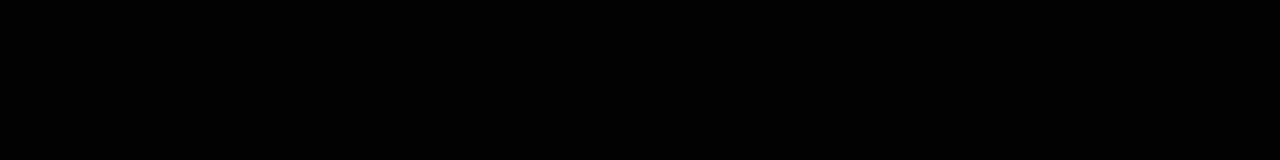
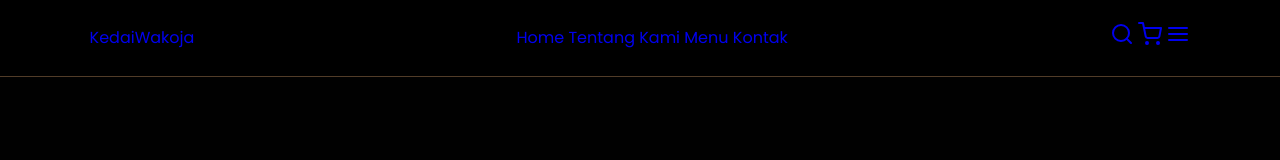
Before and after one commit to Dhanirhama/kedai-kopi-wakoja, a plain HTML site: page index.html in a window 1280 px wide. Drawn offline with nearby package versions, Linux system fonts and the light colour scheme.

Commit message:
membuat navbar

```diff
--- a/css/style.css
+++ b/css/style.css
@@ -18,3 +18,18 @@ body {
     background-color: var(--bg);
     color: #fff;
 }
+
+/* navbar */
+.navbar {
+    display: flex;
+    justify-content: space-between;
+    align-items: center;
+    padding: 1.4rem 7%;
+    background-color: rgba(1, 1, 1, 0.8);
+    border-bottom: 1px solid #513c28;
+    position: fixed;
+    top: 0;
+    left: 0;
+    right: 0;
+    z-index: 99999;
+}
--- a/index.html
+++ b/index.html
@@ -20,7 +20,20 @@
   <body>
     <!-- navbar Start -->
     <nav class="navbar">
+        <a href="navbar-logo">Kedai<span>Wakoja</span></a>
 
+        <div class="navbar-nav">
+            <a href="#">Home</a>
+            <a href="#about">Tentang Kami</a>
+            <a href="#menu">Menu</a>
+            <a href=#contact"">Kontak</a>
+        </div>
+
+        <div class="navbar-ekstra">
+          <a href="#" id="search"><i data-feather="search"></i></a>
+          <a href="#" id="shopping-cart"><i data-feather="shopping-cart"></i></a>
+          <a href="#" id="menu"><i data-feather="menu"></i></a>
+        </div>
     </nav>
     <!-- navbar Finish -->
 
```
